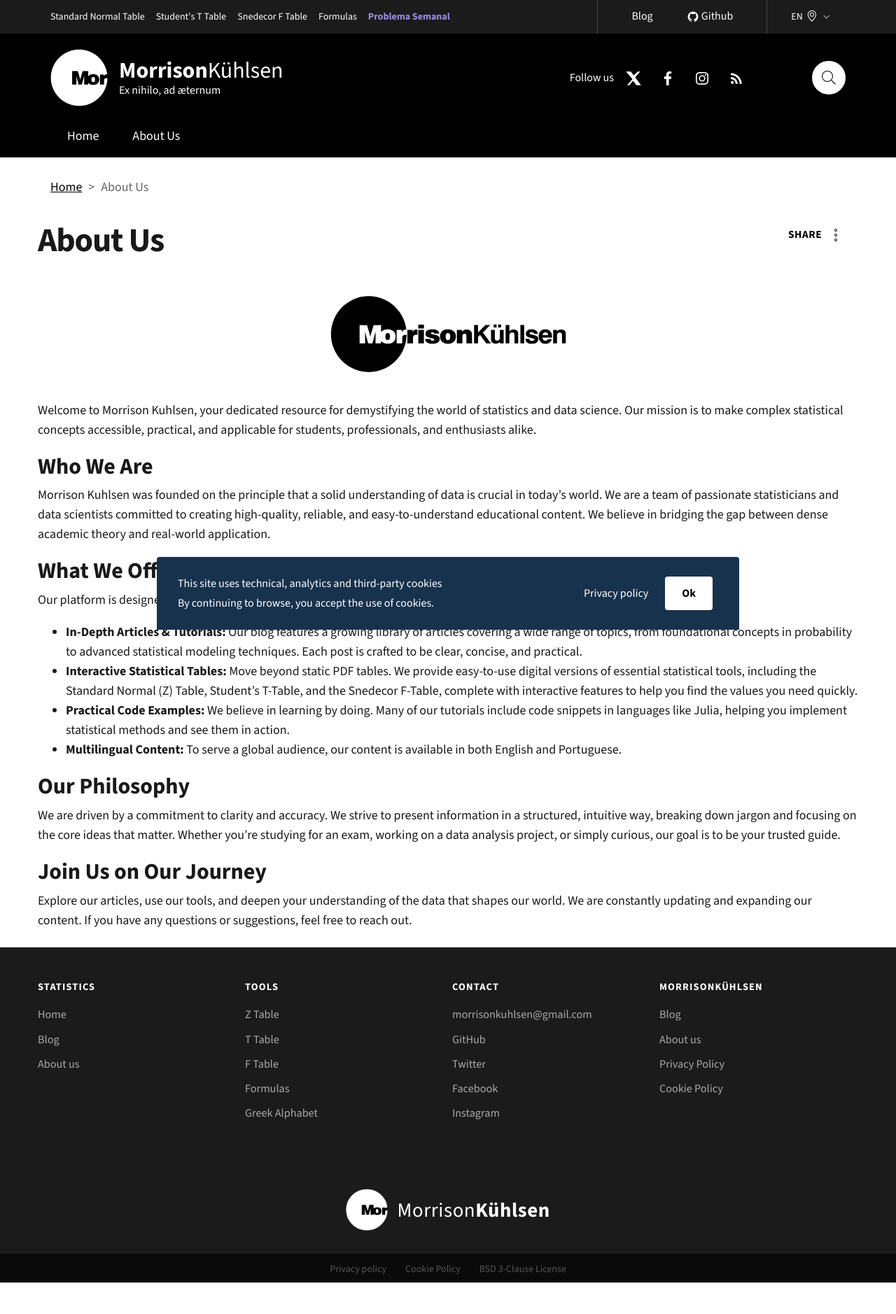
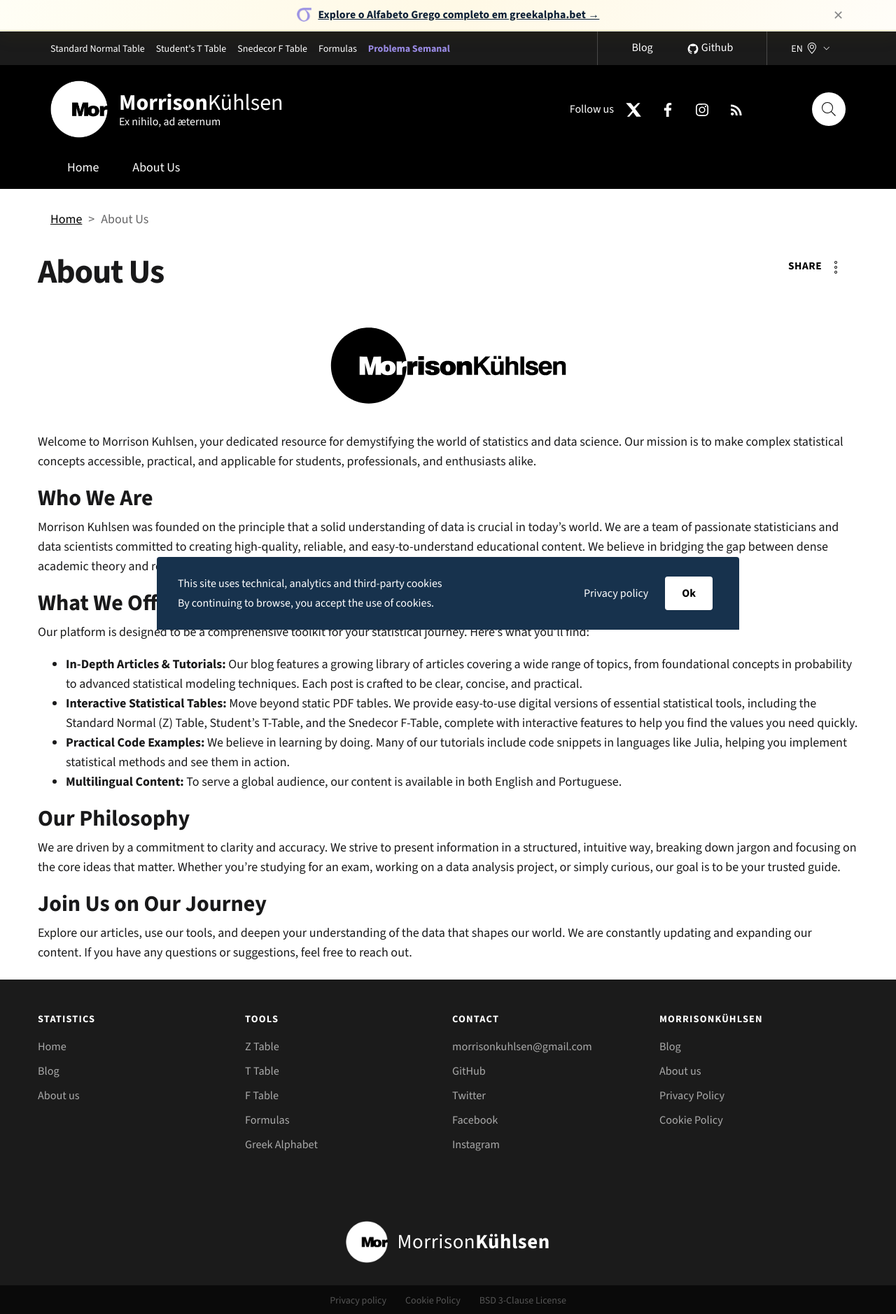
Before and after one commit to morrisonkuhlsen/morrisonkuhlsen, a Jekyll site: the page built from en/about-us.md, in a window 1280 px wide. Shown: the whole page at 70% size. Built offline with Jekyll 4.4.1, drawn with Linux system fonts in a browser that asks for light colours; comment, search, counter and statistics services are not loaded; before the commit the page ends 1833 px from its top, so only the background shows below that.

Commit message:
add annbar

```diff
--- /dev/null
+++ b/_includes/annbar.html
@@ -0,0 +1,30 @@
+<a id="mk-annbar"
+   class="mk-annbar"
+   href="https://greekalpha.bet/"
+   target="_blank"
+   rel="noopener noreferrer"
+   style="display: none;">
+  <div class="container mk-annbar__inner">
+    <img src="{{ site.baseurl }}/assets/images/favicon-orange.png" alt="{{ site.name }}" class="mk-annbar__logo">
+    <span class="mk-annbar__text">Explore o Alfabeto Grego completo em greekalpha.bet &rarr;</span>
+    <button class="mk-annbar__close" type="button" aria-label="Fechar anúncio">&#x2715;</button>
+  </div>
+</a>
+<script>
+  (function () {
+    var STORAGE_KEY = 'mk-annbar-v1';
+    var bar = document.getElementById('mk-annbar');
+    if (!bar) return;
+    if (localStorage.getItem(STORAGE_KEY) === '1') return;
+    bar.style.display = 'block';
+    var btn = bar.querySelector('.mk-annbar__close');
+    if (btn) {
+      btn.addEventListener('click', function (e) {
+        e.preventDefault();
+        e.stopPropagation();
+        bar.style.display = 'none';
+        try { localStorage.setItem(STORAGE_KEY, '1'); } catch (_) {}
+      });
+    }
+  })();
+</script>
--- a/_layouts/default.html
+++ b/_layouts/default.html
@@ -46,6 +46,7 @@
   {%- endif -%}
 </head>
 <body>
+  {%- include annbar.html -%}
   {%- include header/header.html -%}
   {{ content }}
   {%- include footer/footer.html -%}
--- a/style.scss
+++ b/style.scss
@@ -1417,3 +1417,93 @@ img {
     display: none;
   }
 }
+
+
+/* =====================================================
+   Announcement Bar
+   ===================================================== */
+
+.mk-annbar {
+  display: block;
+  color: #0b1f35;
+  background: linear-gradient(120deg, #fffef5 0%, #fff9e6 50%, #fffdf8 100%);
+  border-bottom: 1px solid #f0e6b8;
+  box-shadow: 0 6px 18px rgba(79, 70, 0, 0.08);
+  text-decoration: none;
+  transition: opacity 120ms ease, box-shadow 160ms ease;
+  opacity: 0.93;
+  position: relative;
+
+  &:hover {
+    opacity: 1;
+    text-decoration: underline;
+    color: #0b1f35;
+    box-shadow: 0 8px 24px rgba(79, 70, 0, 0.14);
+    transform: translateY(-1px);
+  }
+}
+
+.mk-annbar__inner {
+  display: flex;
+  align-items: center;
+  justify-content: center;
+  padding: 0.55rem 3rem;
+  gap: 0.55rem;
+  position: relative;
+}
+
+.mk-annbar__logo {
+  height: 20px;
+  width: auto;
+  flex-shrink: 0;
+}
+
+.mk-annbar__text {
+  font-size: 0.88rem;
+  font-weight: 600; /* semi-negrito */
+  letter-spacing: 0.01em;
+  color: #0b1f35;
+}
+
+.mk-annbar__close {
+  position: absolute;
+  right: 1rem;
+  top: 50%;
+  transform: translateY(-50%);
+  background: none;
+  border: none;
+  cursor: pointer;
+  color: #888;
+  font-size: 1rem;
+  line-height: 1;
+  padding: 0.35rem 0.5rem;
+  border-radius: 3px;
+  transition: color 0.15s ease, background 0.15s ease;
+
+  &:hover {
+    color: #333;
+    background: rgba(0, 0, 0, 0.06);
+  }
+}
+
+@media (max-width: 575.98px) {
+  .mk-annbar__inner {
+    flex-direction: column;
+    align-items: center;
+    justify-content: center;
+    padding: 0.75rem 2.75rem;
+    gap: 0.35rem;
+    text-align: center;
+  }
+
+  .mk-annbar__logo {
+    display: block;
+    height: 22px;
+  }
+
+  .mk-annbar__text {
+    font-size: 0.82rem;
+    text-align: center;
+    line-height: 1.45;
+  }
+}
```
